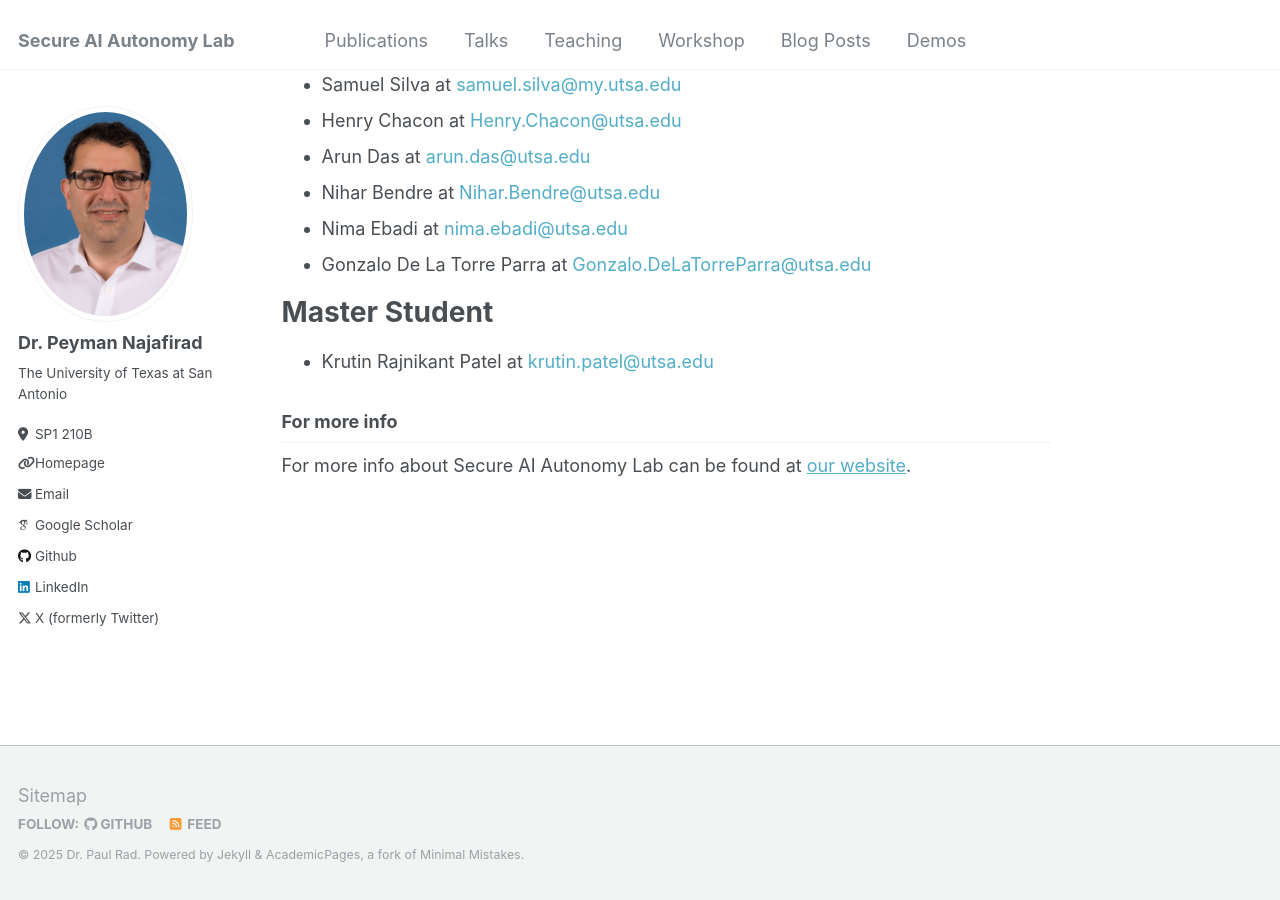
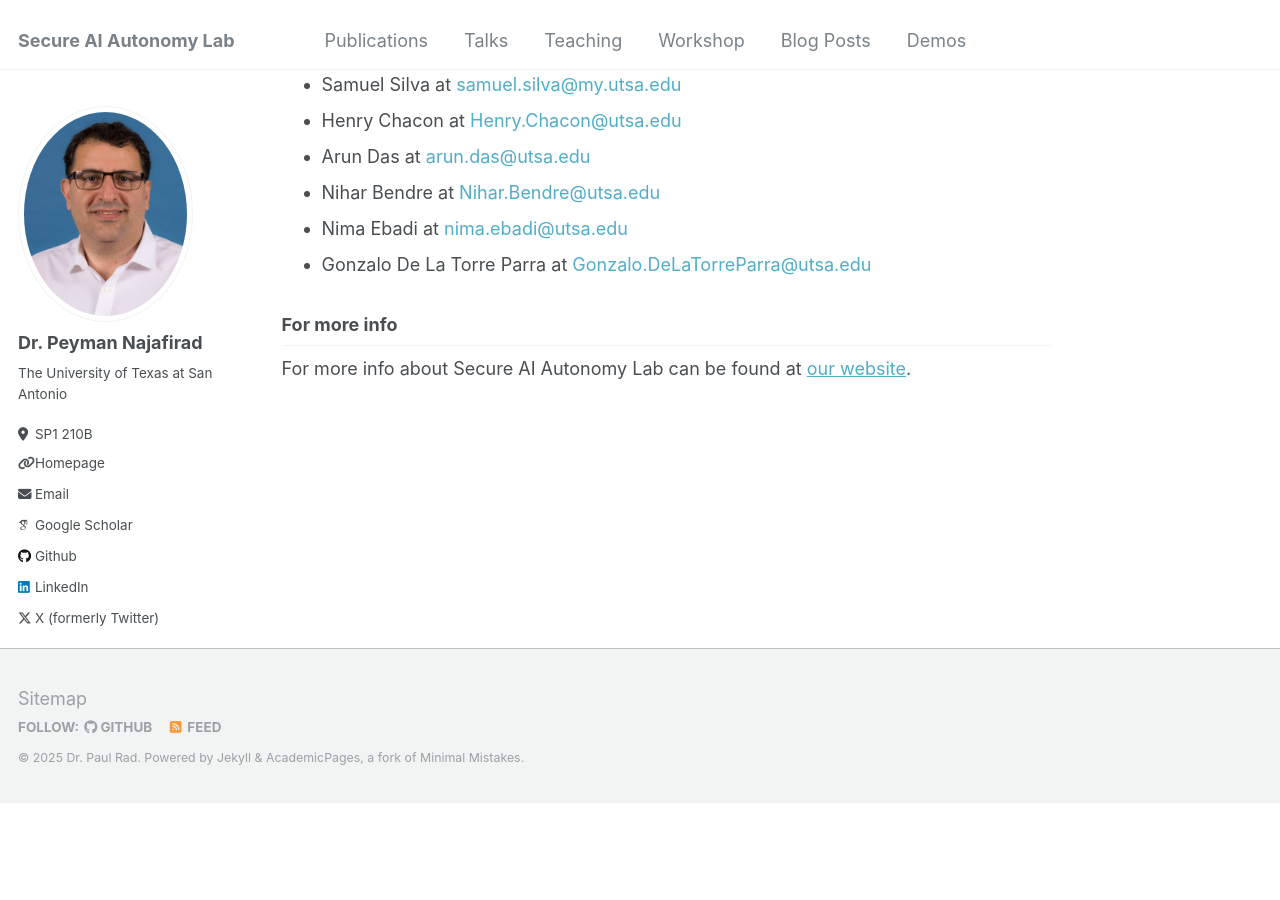
Before and after one commit to SecureAIAutonomyLab/SecureAIAutonomyLab.github.io, a Jekyll site: the page built from _pages/about.md, in a window 1280 px wide and 900 px high, scrolled down 1133 px. Built offline with Jekyll 4.4.1, drawn with Linux system fonts in a browser that asks for light colours; some web fonts are replaced; after the commit the page ends 1937 px from its top, so only the background shows below that.

Commit message:
delete master student

```diff
--- a/_pages/about.md
+++ b/_pages/about.md
@@ -6,20 +6,22 @@ redirect_from:
   - /about/
   - /about.html
 ---
-Short Bio
-=====
+
+# Short Bio
+
 Paul received his B.S. degree in computer engineering from the Sharif University of Technology, in 1994, the master’s degree in artificial intelligence from the Tehran Polytechnic, and the master’s degree in computer science, the Ph.D. degree in electrical and computer engineering from The University of Texas at San Antonio, San Antonio, Texas, USA. He is currently the Founder and the Director of the Secure AI and Autonomy Laboratory, Co-founder and Assistant Director of Open Cloud Institute, and an Associate Professor with the Departments of Information Systems and Cyber Security and Electrical and Computer Engineering (by courtesy) at UTSA.
 
-Research Interest
-======
+# Research Interest
+
 My research area is machine learning, an approach to Artificial Intelligence that relies on learning from data. I’m broadly interested in inference and causality using graphical and probabilistic deep models in applications such as computer vision, natural language understanding, and cyber analytics.
+
 - AI security
 - Knowledge representation
 - Probabilistic decision making
 - Reinforcement learning
 
-Ph.D. Students
-======
+# Ph.D. Students
+
 - Nafis Tanveer Islam at <span style="color:#52adc8">nafistanveer.islam@utsa.edu</span>
 - Mazal Bethany at <span style="color:#52adc8">mazal.bethany@utsa.edu</span>
 - Emet Bethany at <span style="color:#52adc8">emet.bethany@utsa.edu</span>
@@ -29,8 +31,8 @@ Ph.D. Students
 - Mohammad Bahrami Karkevandi at <span style="color:#52adc8">Mohammad.BahramiKarkevandi@utsa.edu</span>
 - Fatemeh Haji at <span style="color:#52adc8">Fatemeh.Haji@utsa.edu</span>
 
-Former Ph.D. Students
-======
+# Former Ph.D. Students
+
 - Isaac Corley at <span style="color:#52adc8">isaac.corley@utsa.edu</span>
 - Samuel Silva at <span style="color:#52adc8">samuel.silva@my.utsa.edu</span>
 - Henry Chacon at <span style="color:#52adc8">Henry.Chacon@utsa.edu</span>
@@ -39,10 +41,6 @@ Former Ph.D. Students
 - Nima Ebadi at <span style="color:#52adc8">nima.ebadi@utsa.edu</span>
 - Gonzalo De La Torre Parra at <span style="color:#52adc8">Gonzalo.DeLaTorreParra@utsa.edu</span>
 
-Master Student
-======
-- Krutin Rajnikant Patel at <span style="color:#52adc8">krutin.patel@utsa.edu</span>
+## For more info
 
-For more info
-------
 For more info about Secure AI Autonomy Lab can be found at [our website](https://vohongthinh2011.github.io/PeymanNajafirad/).
```
